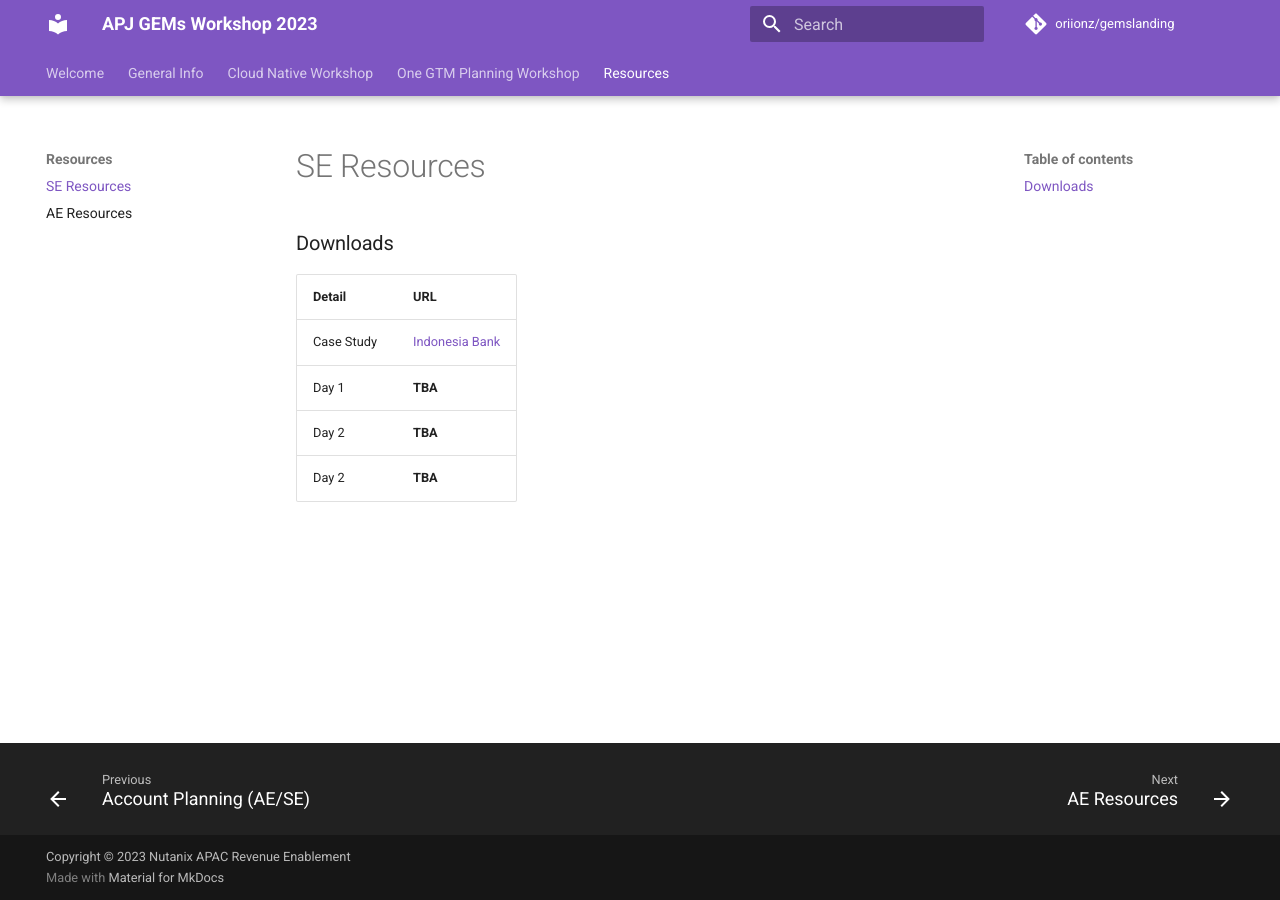
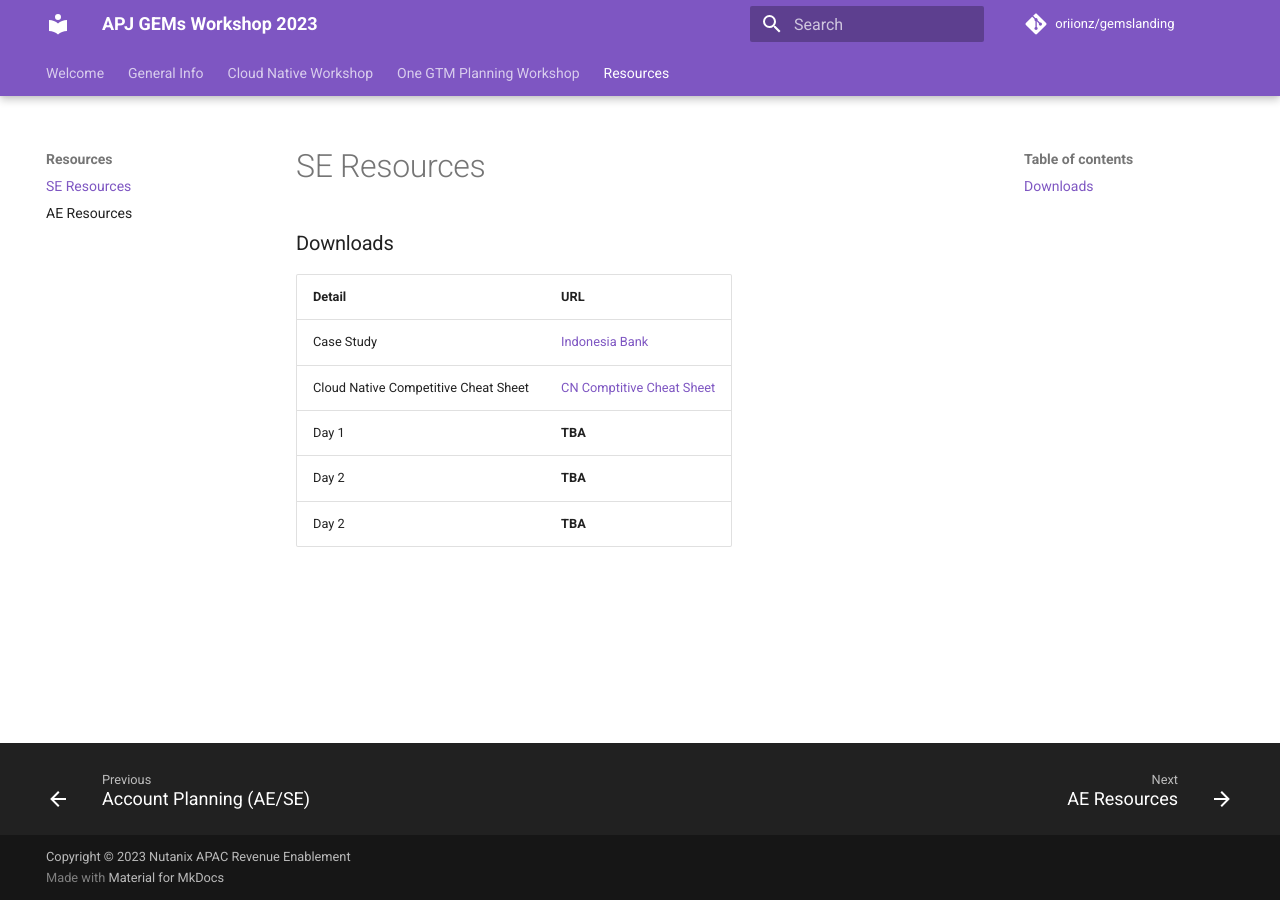
Before and after one commit to oriionz/gemslanding, an MkDocs documentation site: the page built from docs/daily_agenda/se_resources.md, in a window 1280 px wide. Built offline with MkDocs 1.6.1 and Material for MkDocs 9.7.7, drawn with Linux system fonts in a browser that asks for light colours; comment, search, counter and statistics services are not loaded.

Commit message:
Resource update

```diff
--- a/docs/daily_agenda/se_resources.md
+++ b/docs/daily_agenda/se_resources.md
@@ -5,6 +5,7 @@
 |  Detail         | URL |
 |-----------|-----|
 | Case Study| <a href="https://docs.google.com/document/d/17IDFjSlimabs2qpWCNVF_20ioArYWCKw/edit?usp=sharing&ouid=116503457773292881786&rtpof=true&sd=true" target="_blank">Indonesia Bank</a>  |
+| Cloud Native Competitive Cheat Sheet| <a href="https://docs.google.com/spreadsheets/d/1BDZEw3RJtU_aTVe3faOOk8zzEZewRYSHrOu3r1p5YHY/edit?usp=sharing" target="_blank">CN Comptitive Cheat Sheet</a>  |
 | Day 1 |  **TBA** |
 | Day 2 |  **TBA** |
 | Day 2 |  **TBA** |
```
